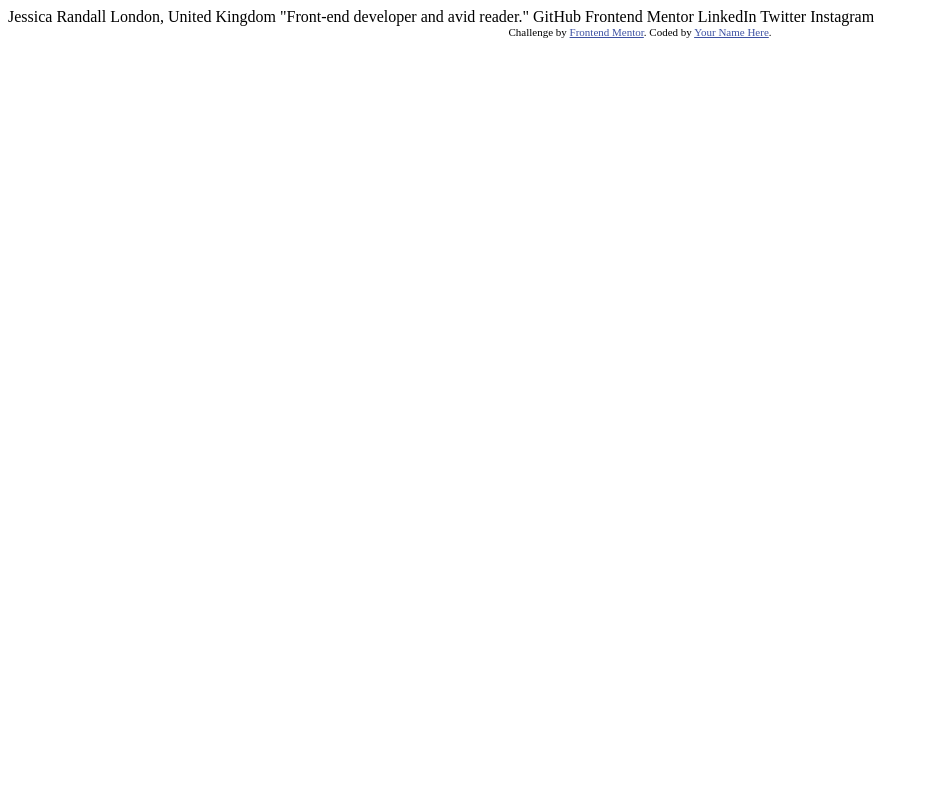
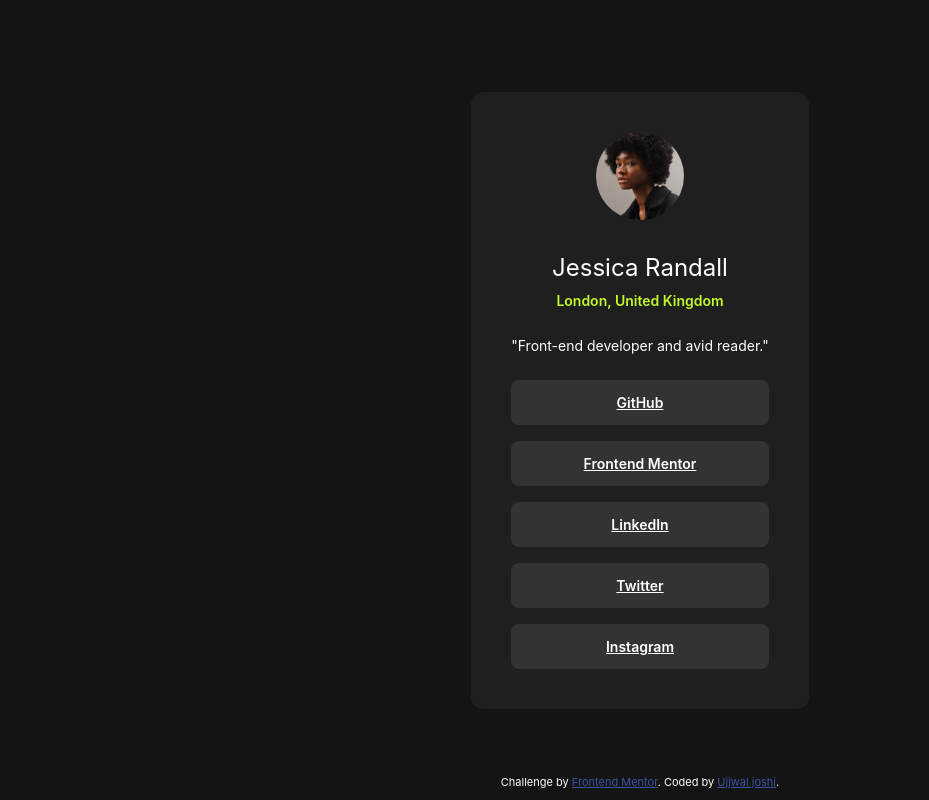
Before and after one commit to Git-DEmiGoD/social-links-profile, a plain HTML site: page index.html in a window 1280 px wide. Shown: the whole page, without its empty margins (0-929 px from the left). Drawn offline with Linux system fonts and the light colour scheme; a web font is replaced by a local one.

Commit message:
social links profile component made

```diff
--- a/index.html
+++ b/index.html
@@ -13,22 +13,32 @@
     .attribution { font-size: 11px; text-align: center; }
     .attribution a { color: hsl(228, 45%, 44%); }
   </style>
+
+  <link rel="stylesheet" href="./styles/socialLinksProfileStyles.css">
 </head>
 <body>
-
-  Jessica Randall
-  London, United Kingdom
-  "Front-end developer and avid reader."
-
-  GitHub
-  Frontend Mentor
-  LinkedIn
-  Twitter
-  Instagram
-
+  <main class="main-wrapper">
+    <container class="main-container">
+      <container class="user-profile-image-container">
+        <img src="./assets/images/avatar-jessica.jpeg" alt="profle picture">
+      </container>
+      <container class="user-profile-details-container">
+        <p class="user-name">Jessica Randall</p>
+        <p class="user-location">London, United Kingdom</p>
+      </container>
+      <p class="user-description">"Front-end developer and avid reader."</p>
+      <container class="user-social-links-container">
+        <a href="https://github.com/" target="_blank" class="link">GitHub</a>
+        <a href="https://www.frontendmentor.io/" target="_blank" class="link">Frontend Mentor</a>
+        <a href="https://www.linkedin.com/" target="_blank" class="link">LinkedIn</a>
+        <a href="https://x.com/" target="_blank" class="link">Twitter</a>
+        <a href="https://www.instagram.com/" target="_blank" class="link">Instagram</a>
+      </container>
+    </container>
+  </main>
   <div class="attribution">
     Challenge by <a href="https://www.frontendmentor.io?ref=challenge" target="_blank">Frontend Mentor</a>.
-    Coded by <a href="#">Your Name Here</a>.
+    Coded by <a href="https://github.com/Git-DEmiGoD" target="_blank">Ujjwal joshi</a>.
   </div>
 </body>
 </html>
--- /dev/null
+++ b/styles/fonts.css
@@ -0,0 +1,4 @@
+@font-face {
+    font-family: 'Inter';
+    src: url('./assets/fonts/Inter-VariableFont_slnt,wght.ttf');
+}
--- /dev/null
+++ b/styles/projectVariables.css
@@ -0,0 +1,37 @@
+@import './fonts.css';
+
+:root {
+
+    /* screens */
+    --mobile: 375px;
+    --tablet: 768px;
+    --desktop: 1440px;
+
+    /* colors */
+    --grey-900: #141414;
+    --grey-800: #1F1F1F;
+    --grey-700: #333333;
+    --green: #C4F82A;
+    --white: #FFFFFF;
+
+    /* font-family */
+    --main-font: "Inter", sans-serif;
+
+    /* font-weights */
+    --extra-bold: 700;
+    --bold: 600;
+    --regular: 400;
+
+    /* font-sizes */
+    --text: 14px;
+    --heading: 24px;
+
+    /* spacing */
+    --space-500: 40px;
+    --space-300: 24px;
+    --space-200: 16px;
+    --space-150: 12px;
+    --space-100: 8px;
+    --space-50: 4px;
+
+}
--- /dev/null
+++ b/styles/socialLinksProfileStyles.css
@@ -0,0 +1,95 @@
+@import './projectVariables.css';
+
+* {
+    margin: 0; padding: 0; box-sizing: border-box;
+}
+
+body {
+    font-family: var(--main-font);
+    line-height: 1.5;
+}
+
+.main-wrapper {
+    height: 100vh; width: 100vw;
+    background-color: var(--grey-900);
+    position: relative;
+    display: flex; justify-content: center; align-items: center;
+}
+
+.main-container {
+    padding: var(--space-500);
+    display: flex; flex-direction: column; justify-content: center; align-items: center;
+    gap: var(--space-300); background-color: var(--grey-800); border-radius: 12px;
+    min-width: 304px;
+}
+
+.user-profile-image-container img {
+    height: 88px; width: 88px; border-radius: 50%;
+}
+
+.user-profile-details-container {
+    display: flex; flex-direction: column; justify-content: center; align-items: center;
+    gap: var(--space-50); width: 100%;
+}
+
+.user-name {
+    font-size: var(--heading);
+    font-weight: var(--regular);
+    color: var(--white);
+}
+
+.user-location {
+    font-size: var(--text);
+    font-weight: var(--bold);
+    color: var(--green);
+}
+
+.user-description {
+    font-size: var(--text);
+    font-weight: var(--regular);
+    color: var(--white);
+}
+
+.user-social-links-container {
+    list-style: none;
+    text-decoration: none;
+    display: flex; flex-direction: column; justify-content: center; align-items: center; gap: var(--space-200);
+    width: 100%;
+}
+
+.link {
+    background-color: var(--grey-700);
+    font-size: var(--text);
+    font-weight: var(--bold);
+    color: var(--white);
+    padding: var(--space-150) 0px;
+    width: 100%;
+    border-radius: 8px;
+    text-align: center;
+    transition: 300ms ease-in-out;
+}
+
+.link:hover {
+    color: var(--grey-900);
+    background-color: var(--green);
+}
+
+@media only screen and (max-width: 450px) {
+    .main-container {
+        min-width: 32px;
+    }
+}
+
+@media only screen and (max-width: 768px) and (min-width: 450px) {
+    .main-container {
+        min-width: 420px;
+    }
+}
+
+.attribution {
+    position: absolute;
+    bottom: 10px;
+    left: 0;
+    right: 0;
+    color: var(--white);
+}
```
